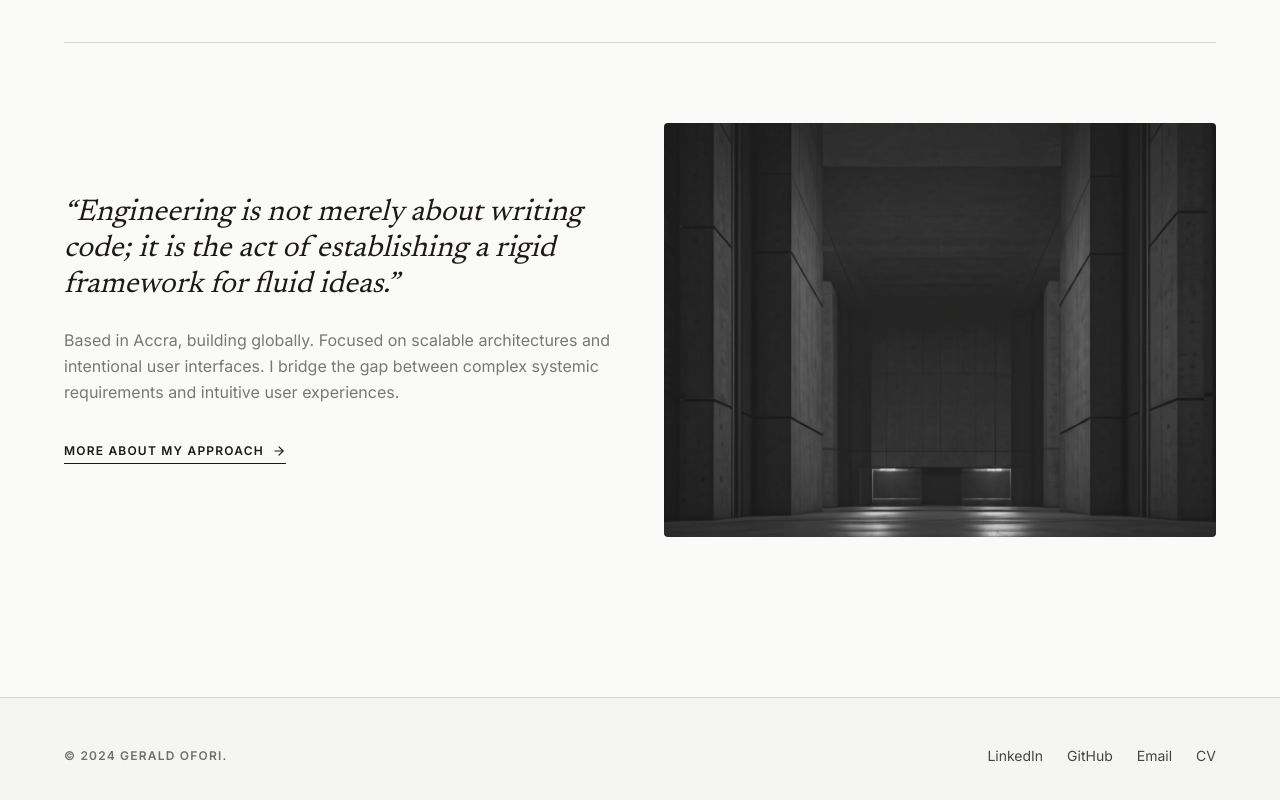
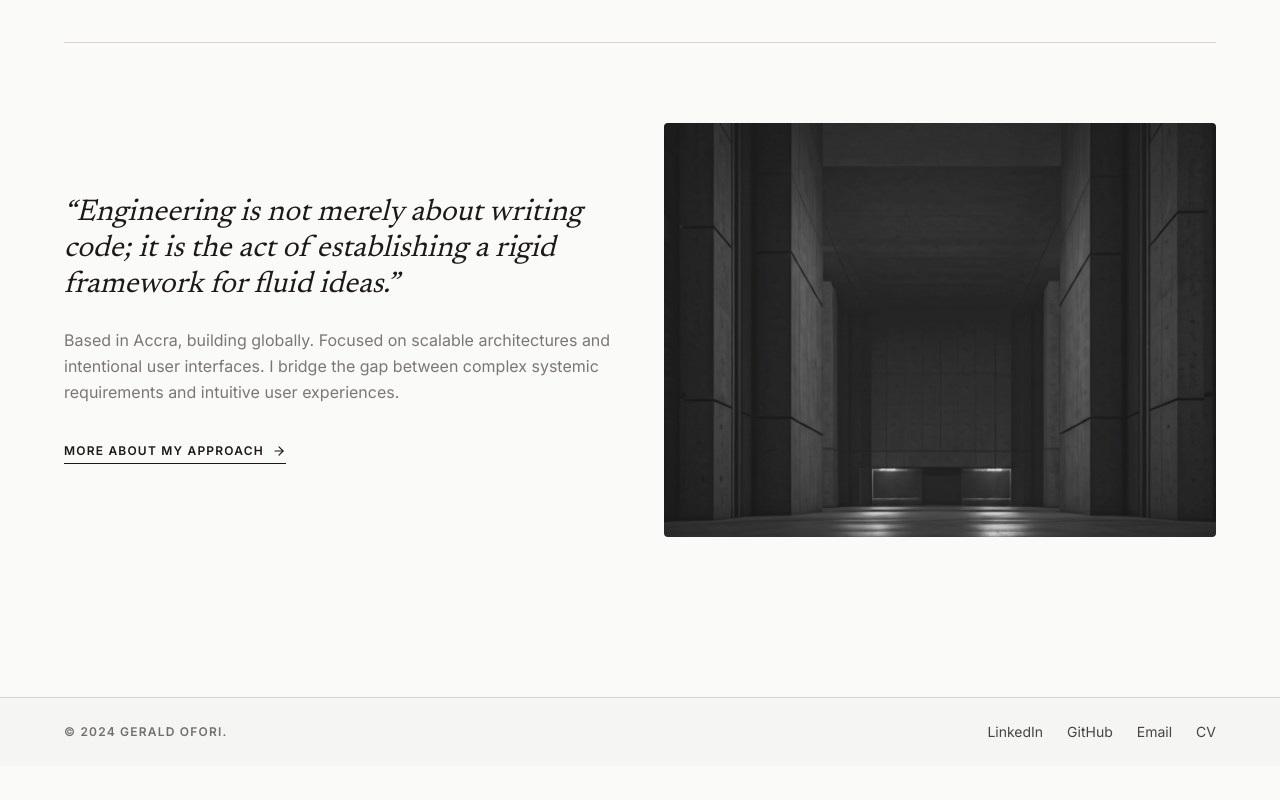
Before and after one commit to geraldofori/portfoliio, a Next.js app: page / in a window 1280 px wide. Shown: the part 741-1541 px from the top of the page. After the commit the page ends 1507 px from the top, so only its background shows below. Built offline with nearby package versions, Linux system fonts and the light colour scheme.

Commit message:
style: reduce vertical padding in footer container

```diff
--- a/components/Footer.tsx
+++ b/components/Footer.tsx
@@ -3,7 +3,7 @@ import { NAME, SOCIAL_LINKS } from '@/lib/constants'
 export function Footer() {
   return (
     <footer className="w-full border-t mt-xxl bg-surface-container border-outline-variant dark:bg-dark-surface dark:border-[#3d4947]">
-      <div className="max-w-[1200px] mx-auto px-lg py-xl flex flex-col md:flex-row justify-between items-center gap-md">
+      <div className="max-w-[1200px] mx-auto px-lg py-lg flex flex-col md:flex-row justify-between items-center gap-md">
         <div className="text-xs font-semibold uppercase tracking-widest opacity-60 text-center md:text-left">
           &copy; 2024 {NAME}.
         </div>
```
